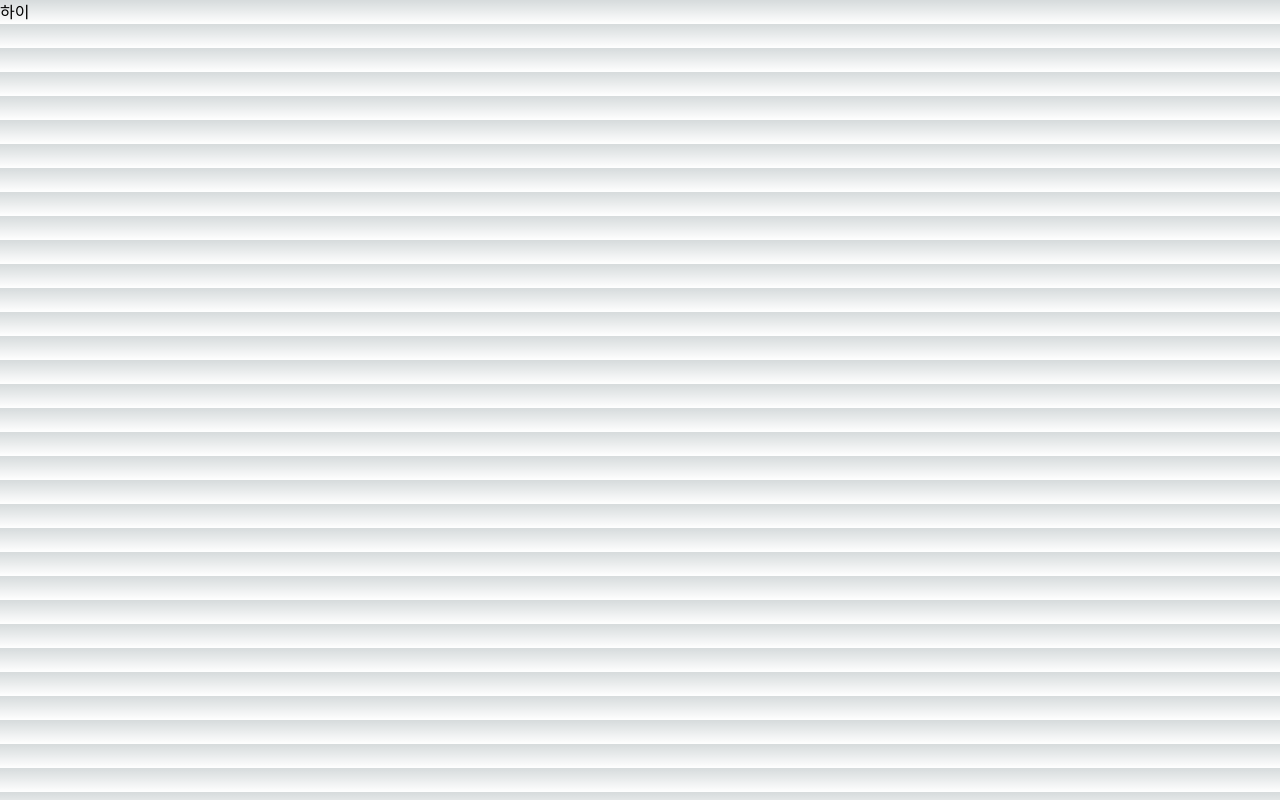
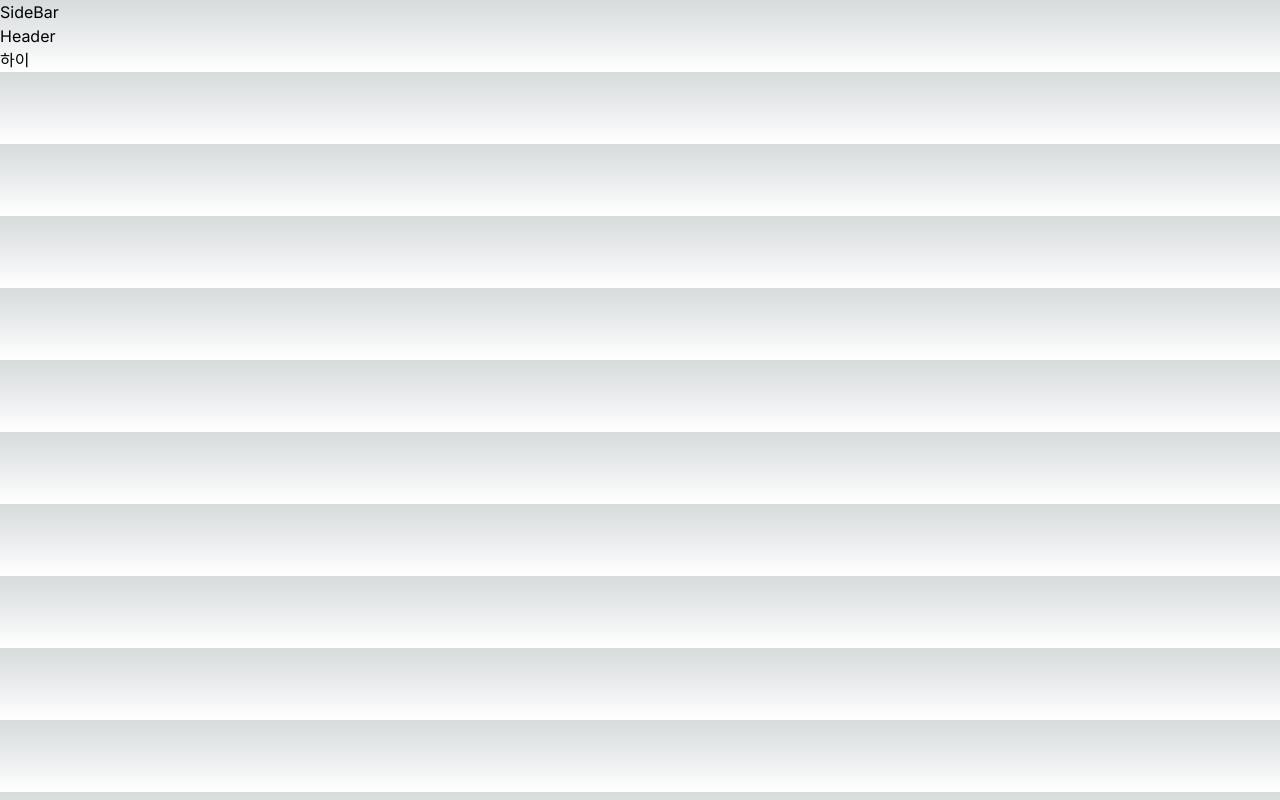
Before and after one commit to vouxx/spotify, a Next.js app: page / in a window 1280 px wide. Built offline with nearby package versions, Linux system fonts and the light colour scheme.

Commit message:
layout, component split setting(not yet)

```diff
--- a/src/app/layout.tsx
+++ b/src/app/layout.tsx
@@ -1,6 +1,8 @@
 import type { Metadata } from "next";
 import { Inter } from "next/font/google";
 import "./globals.css";
+import SideBar from "@/layout/SideBar";
+import Header from "@/layout/Header";
 
 const inter = Inter({ subsets: ["latin"] });
 
@@ -16,7 +18,16 @@ export default function RootLayout({
 }>) {
   return (
     <html lang="en">
-      <body className={inter.className}>{children}</body>
+      <body className={inter.className}>
+        <div>
+          <SideBar />
+          <div>
+            <Header />
+            {children}
+          </div>
+        </div>
+
+      </body>
     </html>
   );
 }
--- /dev/null
+++ b/src/components/header/Logo.tsx
@@ -0,0 +1,7 @@
+import React from 'react'
+
+export default function Logo() {
+  return (
+    <div>Logo</div>
+  )
+}
--- /dev/null
+++ b/src/layout/Header.tsx
@@ -0,0 +1,7 @@
+import React from 'react'
+
+export default function Header() {
+  return (
+    <div>Header</div>
+  )
+}
--- /dev/null
+++ b/src/layout/SideBar.tsx
@@ -0,0 +1,7 @@
+import React from 'react'
+
+export default function SideBar() {
+  return (
+    <div>SideBar</div>
+  )
+}
```
Also changed, not shown: src/static/img/logo.png (added).
